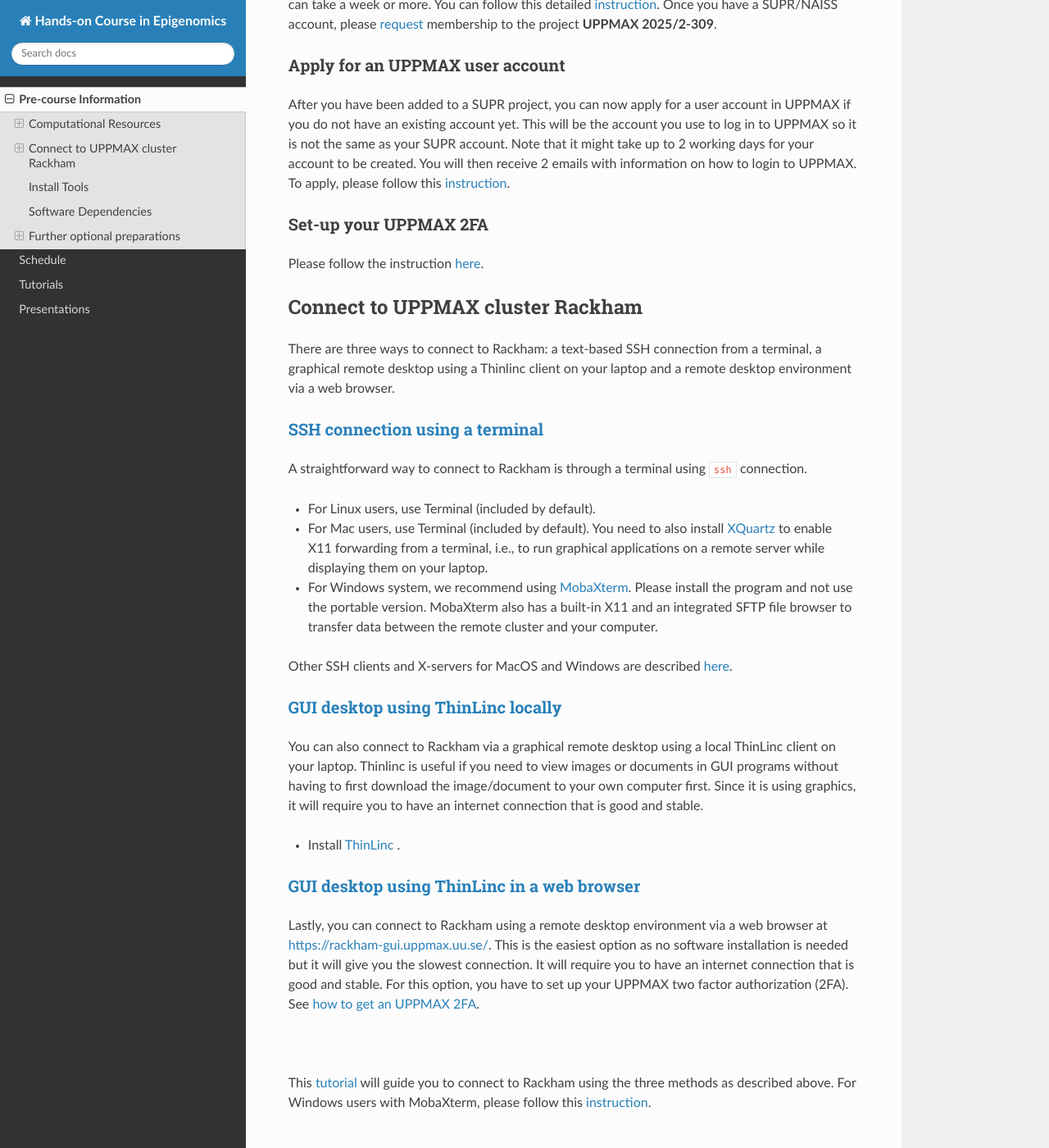
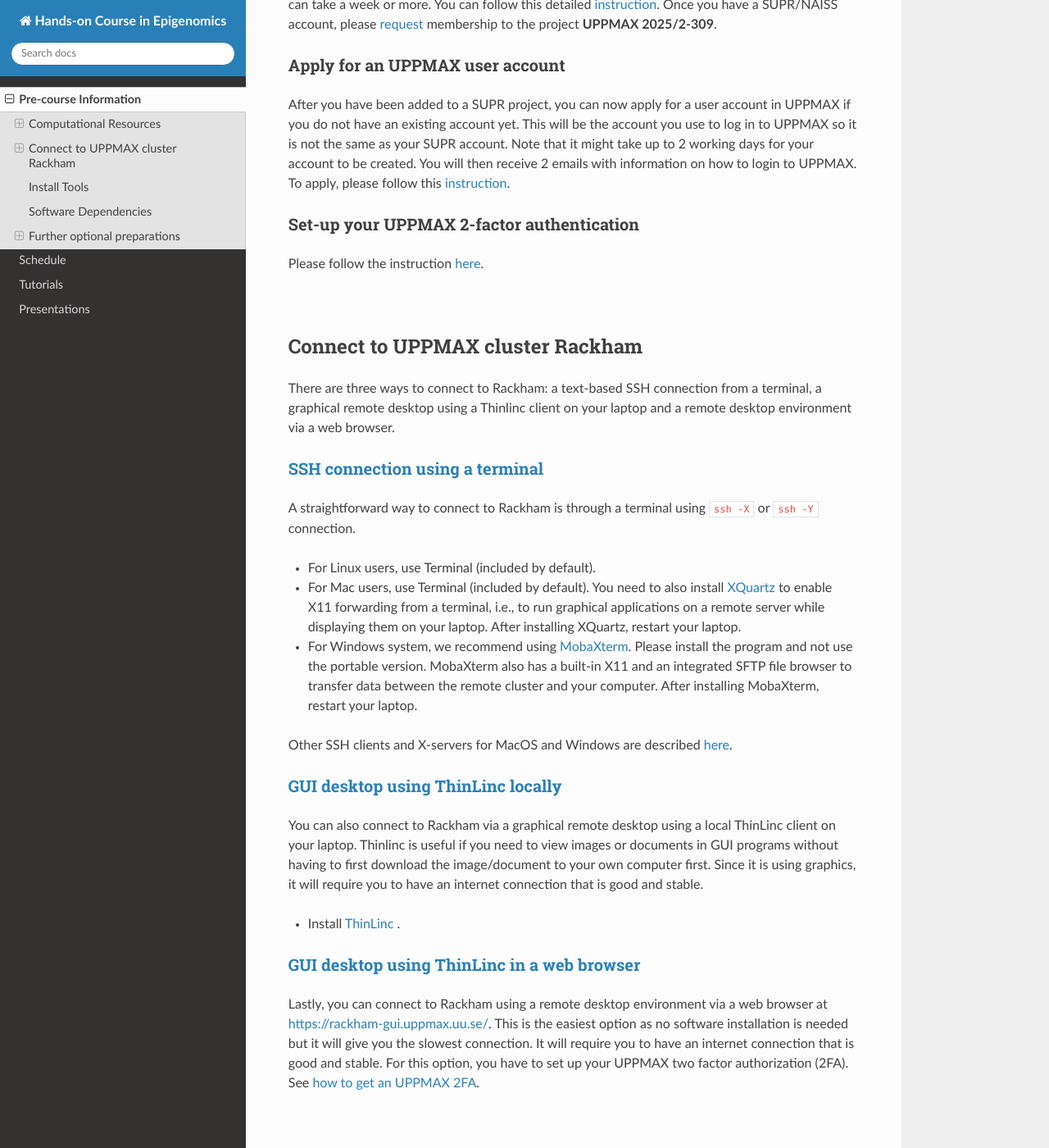
Before and after one commit to NBISweden/ngi-nbis-epigenomics-hands-on, a Sphinx documentation site: the page built from docs/content/precourse.rst, in a window 1280 px wide and 1400 px high, scrolled down 801 px. Shown: the whole window at 82% size. Built offline with Sphinx 7.4.7 and the Read the Docs theme 3.1.0, drawn with Linux system fonts in a browser that asks for light colours.

Commit message:
Update precourse.rst

```diff
--- a/docs/content/precourse.rst
+++ b/docs/content/precourse.rst
@@ -55,10 +55,13 @@ Note that it might take up to 2 working days for your account to be created.  Yo
 To apply, please follow this `instruction <https://docs.uppmax.uu.se/getting_started/user_account/#apply-for-an-account-at-uppmax>`_.
 
 
-Set-up your UPPMAX 2FA
+Set-up your UPPMAX 2-factor authentication
 ------------------------
 
 Please follow the instruction `here <https://docs.uppmax.uu.se/getting_started/get_uppmax_2fa/>`_.
+
+
+:raw-html:`<br />`
 
 
 Connect to UPPMAX cluster Rackham
@@ -70,14 +73,15 @@ a remote desktop environment via a web browser.
 `SSH connection using a terminal <https://docs.uppmax.uu.se/getting_started/login_rackham_console_password/>`_
 ----------------------------------------------------------------------------------------------------------------------------
 
-A straightforward way to connect to  Rackham is through a terminal using ``ssh`` connection.
+A straightforward way to connect to  Rackham is through a terminal using ``ssh -X`` or ``ssh -Y`` connection.
 
 - For Linux users, use Terminal (included by default).
 - For Mac users, use Terminal (included by default).  You need to also install `XQuartz  <https://www.xquartz.org/>`_  to enable X11 forwarding from a terminal,
-  i.e., to run graphical applications on a remote server while displaying them on your laptop.
+  i.e., to run graphical applications on a remote server while displaying them on your laptop.  After installing XQuartz, restart your laptop.
 
 - For Windows system, we recommend using `MobaXterm <http://mobaxterm.mobatek.net/>`_.  Please install the program and not use the portable version.
   MobaXterm also has a built-in X11 and an integrated SFTP file browser to transfer data between the remote cluster and your computer.
+  After installing MobaXterm, restart your laptop.
 
 Other SSH clients and X-servers for MacOS and Windows are described `here <https://docs.uppmax.uu.se/software/ssh_client/#ssh-client>`_.
 
```
